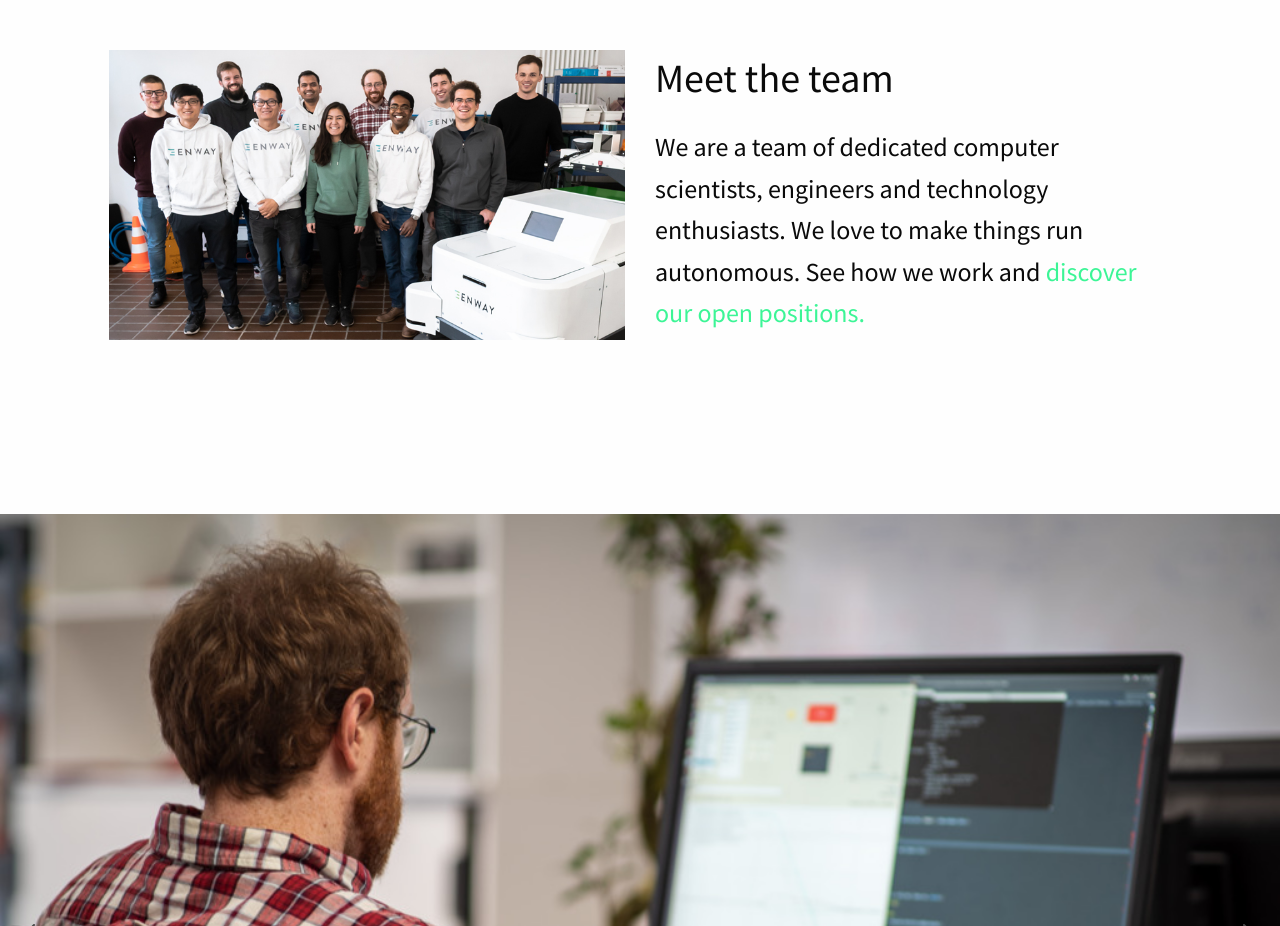
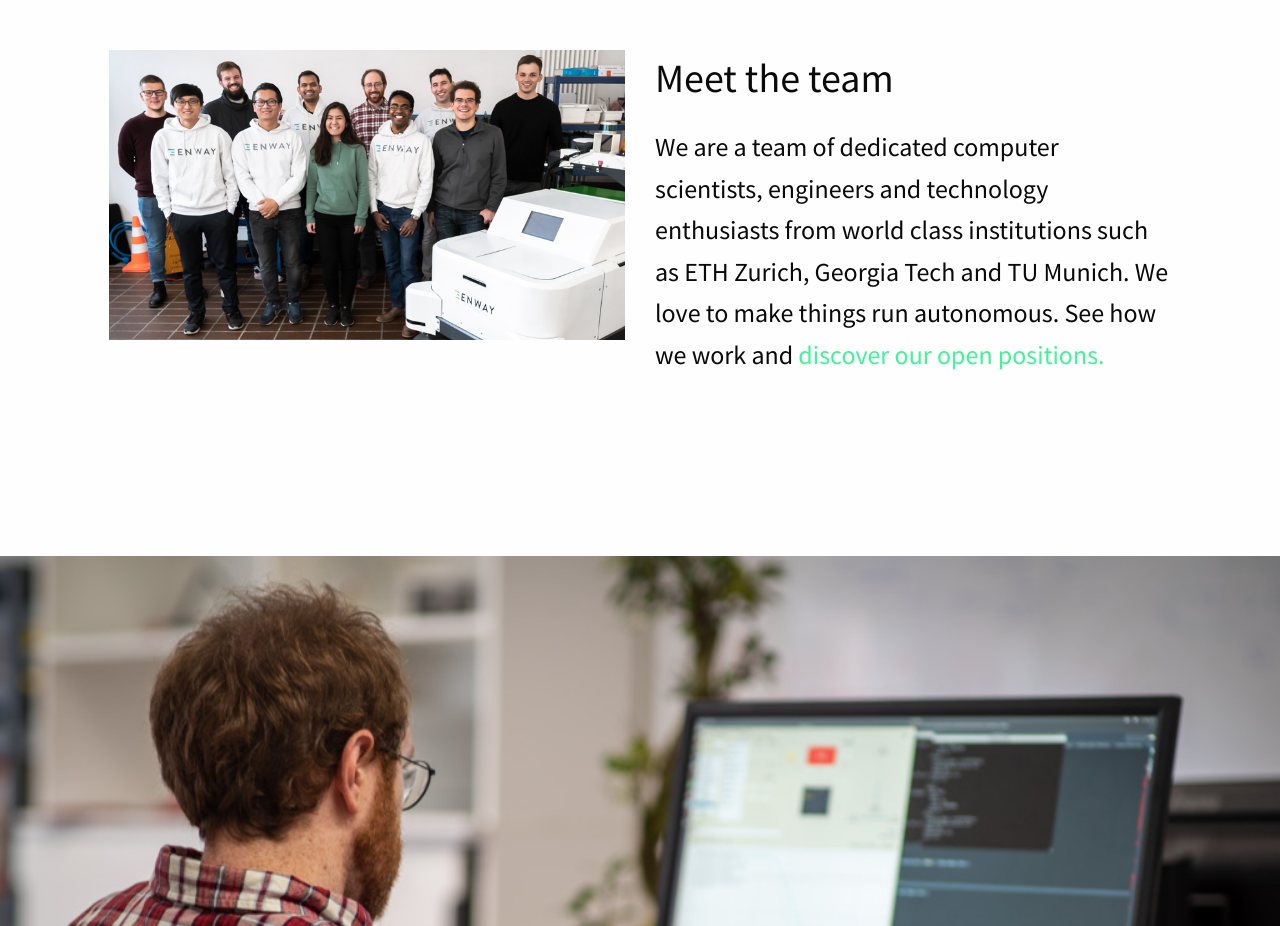
Before and after one commit to enwaytech/enwayweb, a plain HTML site: page about.html in a window 1280 px wide. Shown: the part 1180-2106 px from the top of the page. Drawn offline with Linux system fonts and the light colour scheme.

Commit message:
update about us

```diff
--- a/about.html
+++ b/about.html
@@ -152,7 +152,7 @@
                             <div class="cell">
                                 <h2 class="h3">Meet the team</h2>
                                 <p class="lead">
-                                    <p>We are a team of dedicated computer scientists, engineers and technology enthusiasts. We love to make things run autonomous. See how we work and <a href="http://careers.enway.ai/">discover our open positions.</a></p>
+                                    <p>We are a team of dedicated computer scientists, engineers and technology enthusiasts from world class institutions such as ETH Zurich, Georgia Tech and TU Munich. We love to make things run autonomous. See how we work and <a href="http://careers.enway.ai/">discover our open positions.</a></p>
                                 </p>
                             </div>
                         </div>
```
